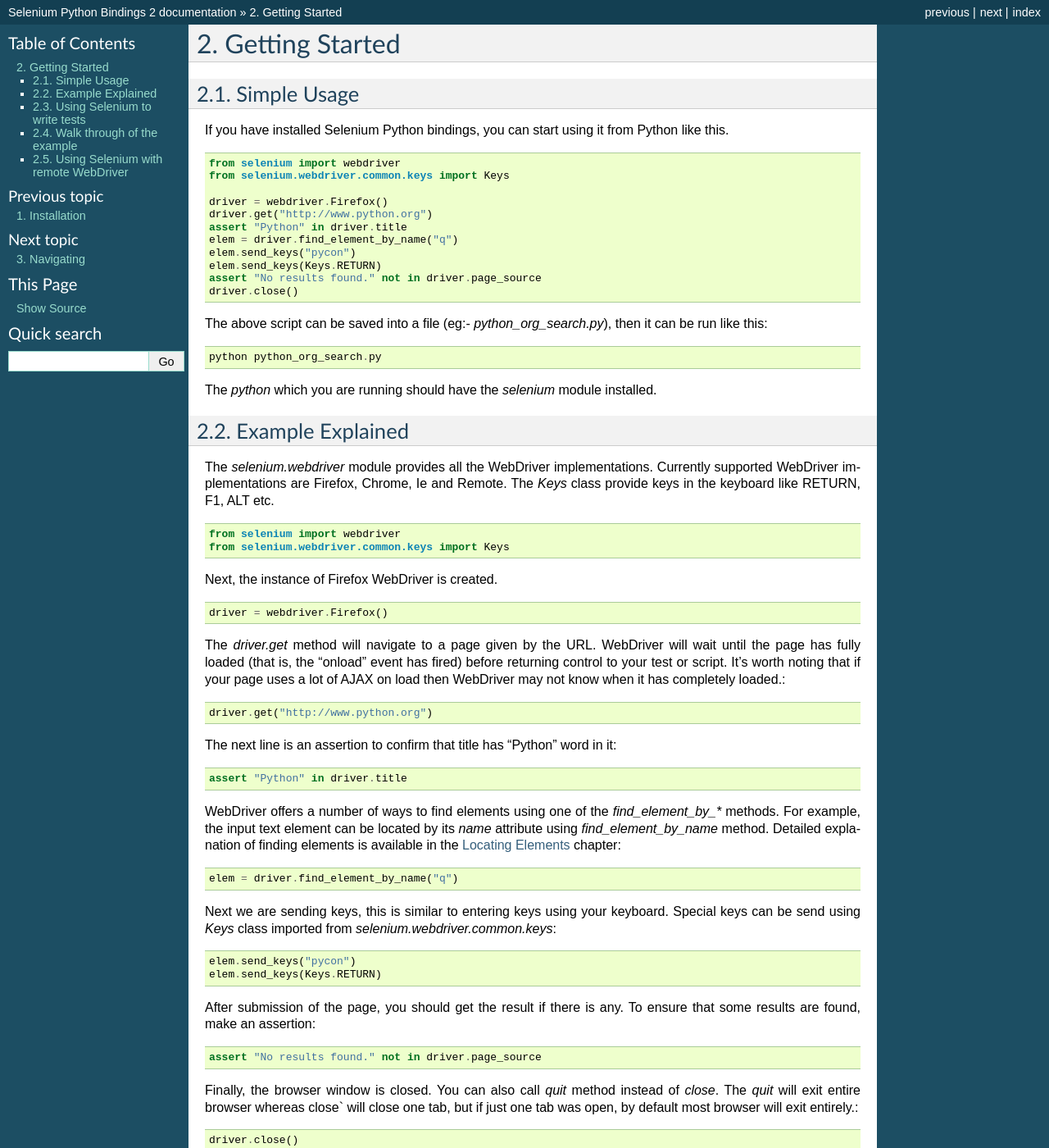
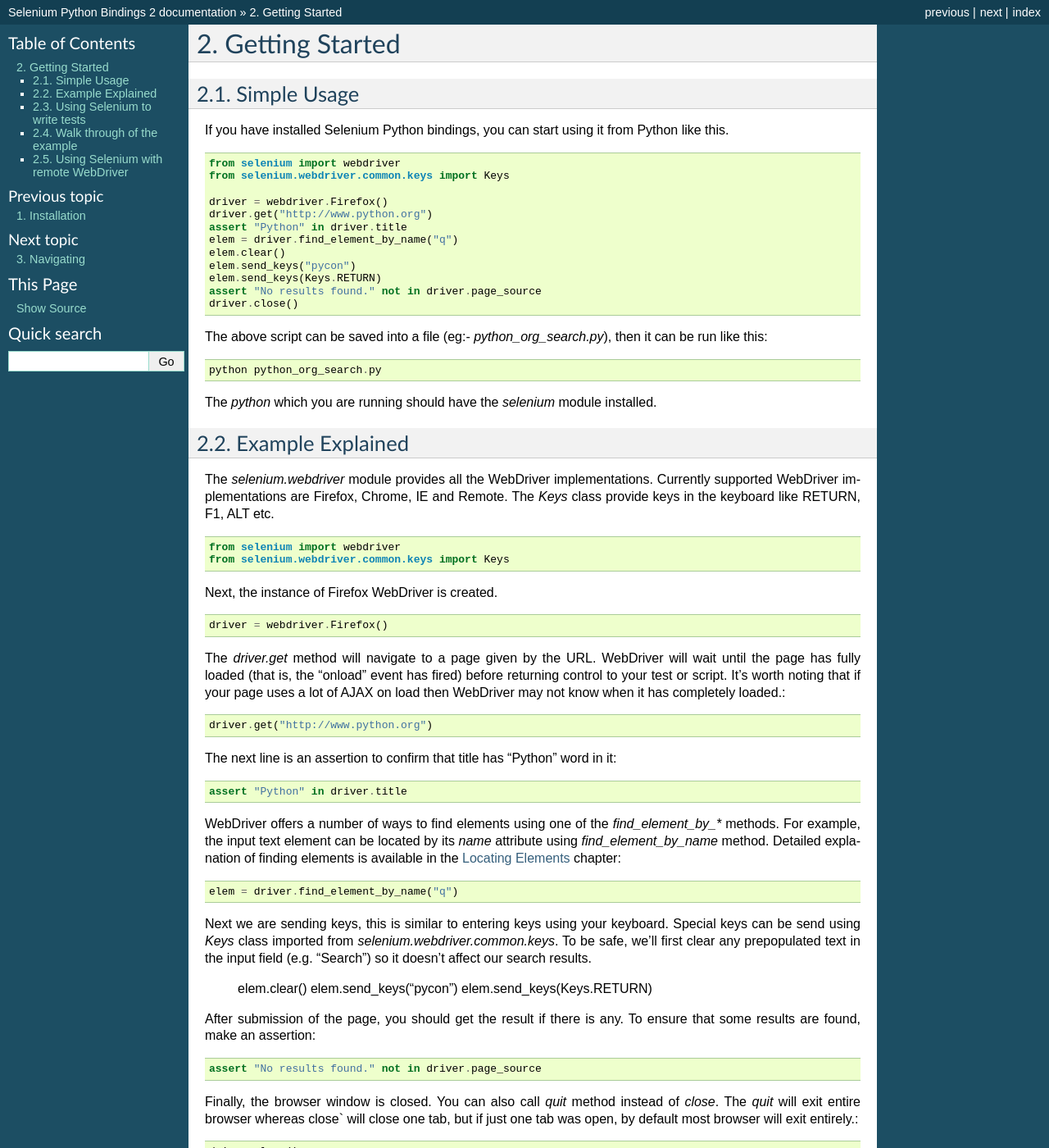
Before and after one commit to baijum/selenium-python, a Sphinx documentation site: the page built from source/getting-started.rst, in a window 1280 px wide and 1400 px high. Shown: the whole window at 82% size. Built offline with Sphinx 7.4.7, drawn with Linux system fonts in a browser that asks for light colours.

Commit message:
Fix tutorial example by clearing input before sending keys

```diff
--- a/source/getting-started.rst
+++ b/source/getting-started.rst
@@ -18,6 +18,7 @@
   driver.get("http://www.python.org")
   assert "Python" in driver.title
   elem = driver.find_element_by_name("q")
+  elem.clear()
   elem.send_keys("pycon")
   elem.send_keys(Keys.RETURN)
   assert "No results found." not in driver.page_source
@@ -36,7 +37,7 @@
 
 The `selenium.webdriver` module provides all the WebDriver
 implementations.  Currently supported WebDriver implementations are
-Firefox, Chrome, Ie and Remote.  The `Keys` class provide keys in the
+Firefox, Chrome, IE and Remote.  The `Keys` class provide keys in the
 keyboard like RETURN, F1, ALT etc.
 
 ::
@@ -73,8 +74,11 @@
 
 Next we are sending keys, this is similar to entering keys using your
 keyboard.  Special keys can be send using `Keys` class imported from
-`selenium.webdriver.common.keys`::
+`selenium.webdriver.common.keys`.  To be safe, we'll first clear any
+prepopulated text in the input field (e.g. "Search") so it doesn't
+affect our search results.
 
+  elem.clear()
   elem.send_keys("pycon")
   elem.send_keys(Keys.RETURN)
 
```
